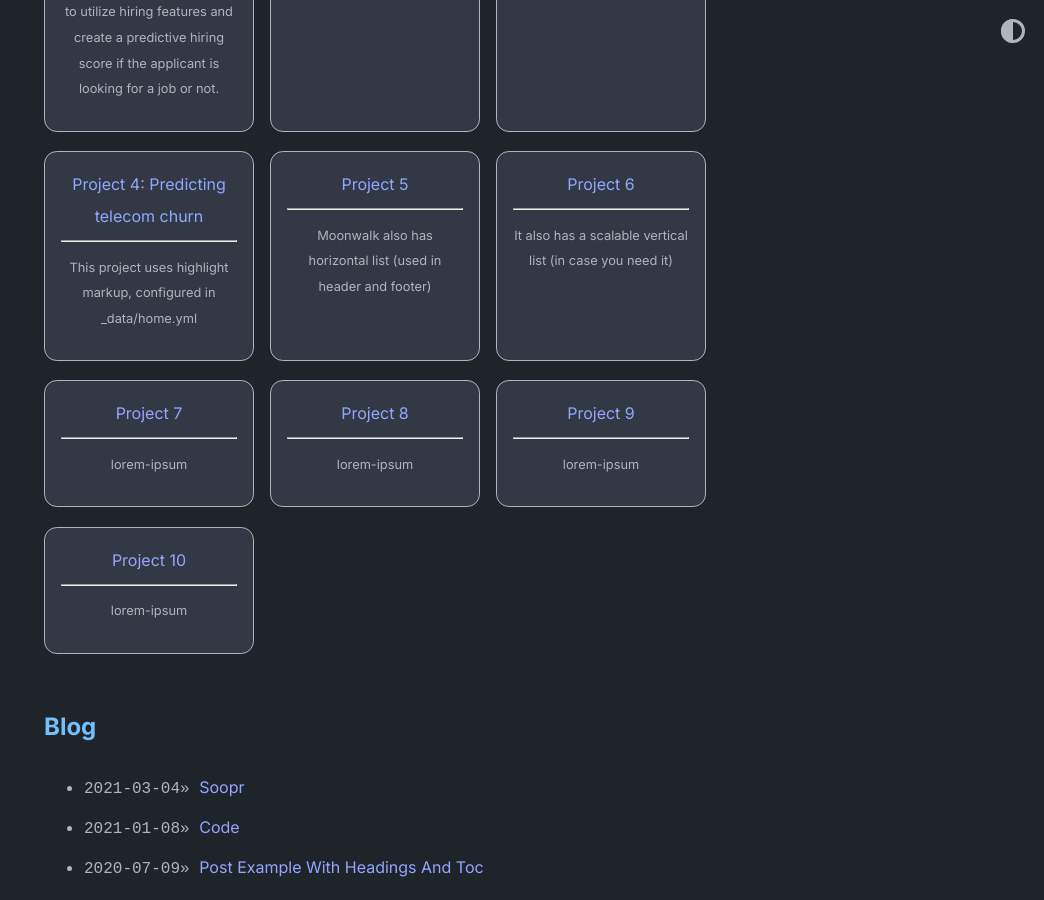
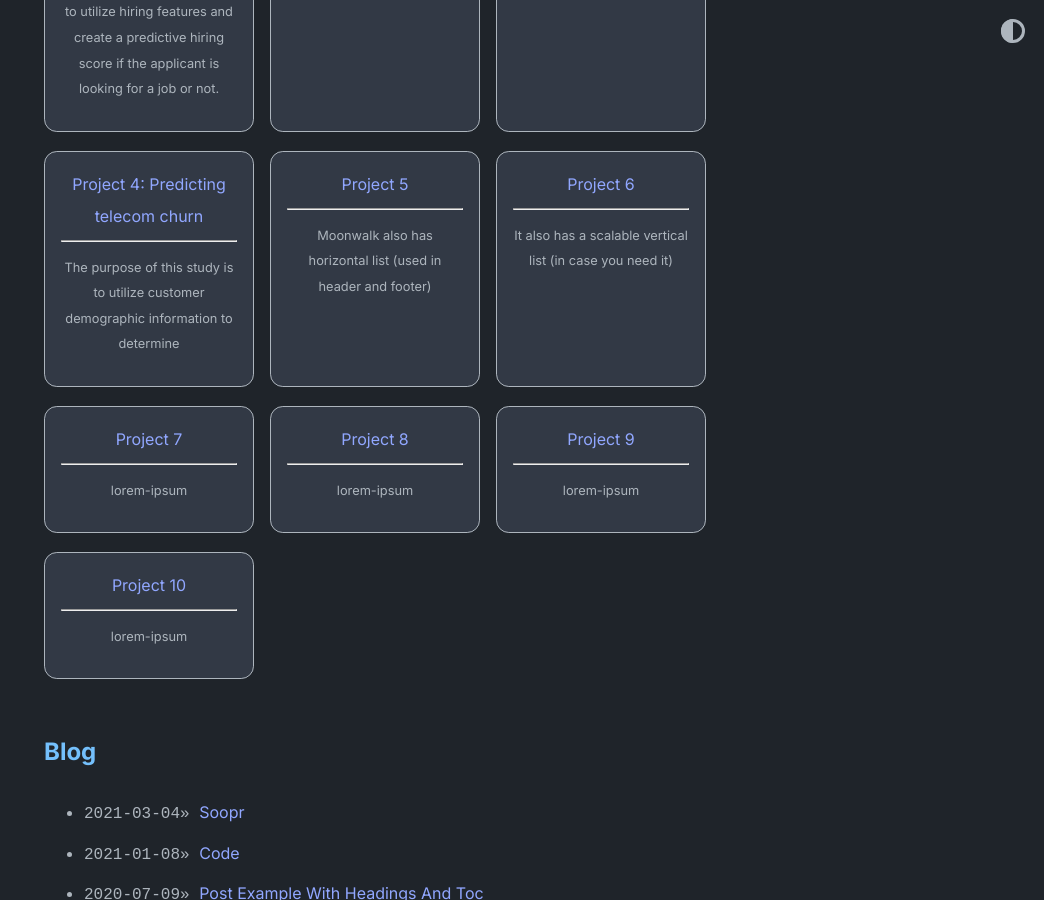
Before and after one commit to Josef9154/JRochelle_Portfolio, a Jekyll site: the page built from index.md, in a window 1280 px wide and 900 px high, scrolled down 601 px. Shown: the whole window, without its empty margins (236-1280 px from the left). Built offline with Jekyll 4.4.1, drawn with Linux system fonts in a browser that asks for light colours.

Commit message:
home.yml: updated desc in project_entries

```diff
--- a/_data/home.yml
+++ b/_data/home.yml
@@ -17,7 +17,9 @@ project_entries:
   - title: 'Project 4: Predicting telecom churn'
     url: >-
       https://github.com/Josef9154/Portfolio-Examples/blob/main/Project%204-%20Predicting%20telecom%20churn.ipynb
-    desc: 'This project uses highlight markup, configured in _data/home.yml'
+    desc: >-
+      The purpose of this study is to utilize customer demographic information
+      to determine
   - title: Project 5
     url: overview-post
     desc: Moonwalk also has horizontal list (used in header and footer)
```
